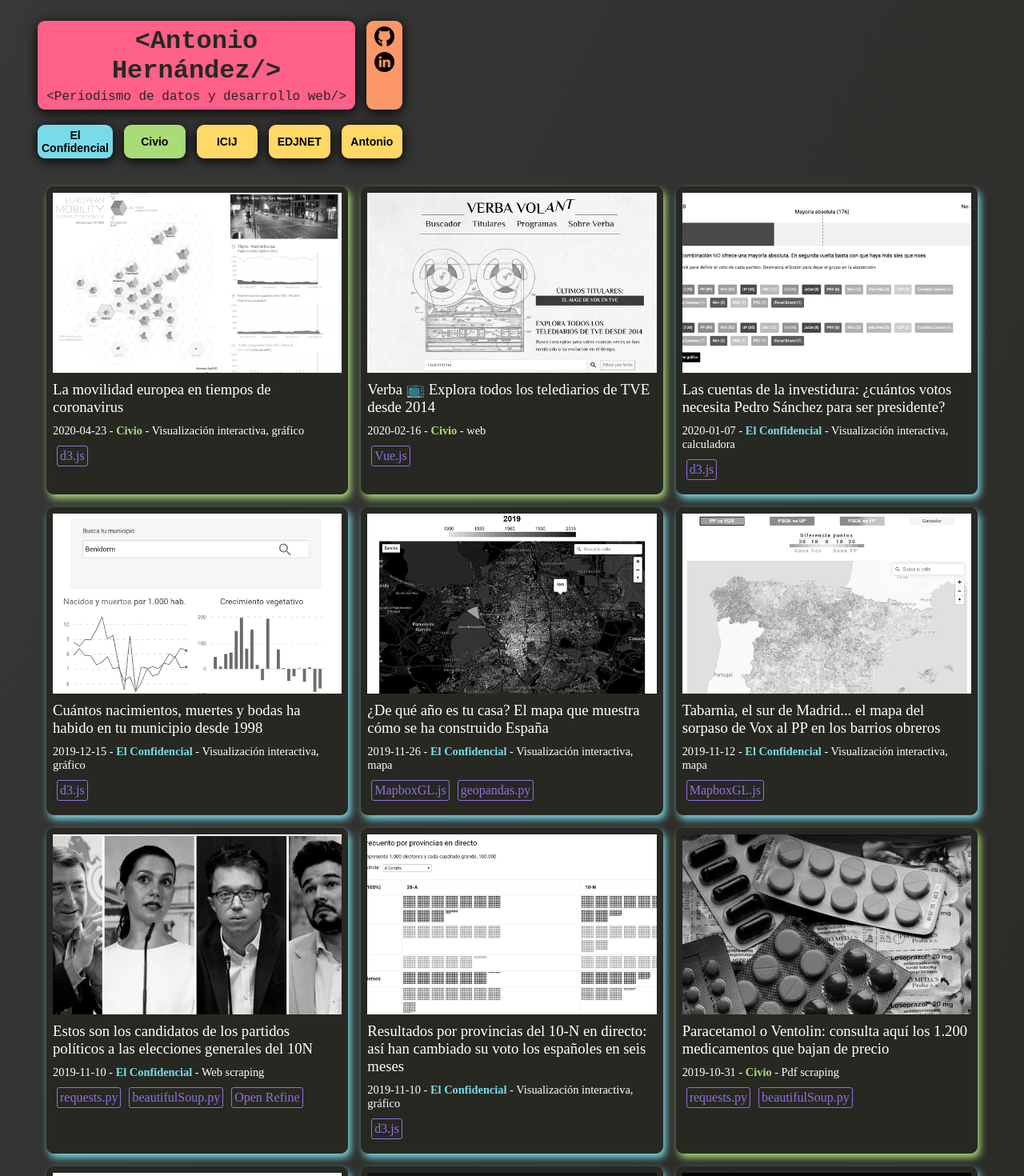
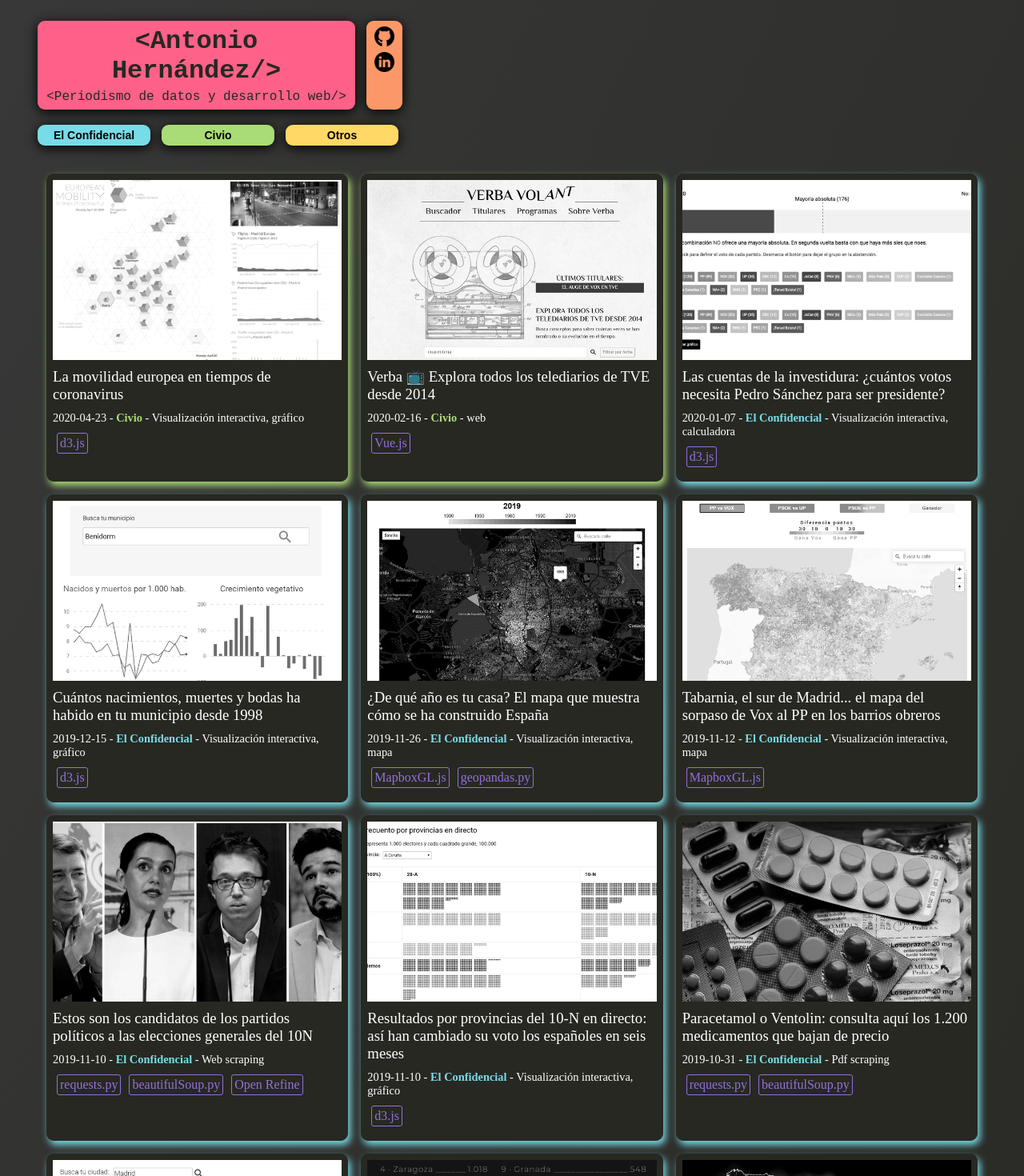
Before and after one commit to anerodata/portfolio, a Vue app: page / in a window 1280 px wide. Shown: the top 1470 px of the page at 80% size. Built offline with nearby package versions, Linux system fonts and the light colour scheme; a web font is replaced by a local one.

Commit message:
Changing filter component logic

```diff
--- a/src/components/FilterBtn.vue
+++ b/src/components/FilterBtn.vue
@@ -1,6 +1,6 @@
 <template>
 	<div id="filter_container">
-    <button class="filter_btn" v-for="org in orgs" :key="org.value" v-bind:class="[org.name.replace(' ', '-'), {'shown': org.show}]" v-on:click="filterItems(org)">
+    <button class="filter_btn" v-for="org in orgs" :key="org.value" :class="[org.name.replace(' ', '-'), {visible: org.visible}]" v-on:click="filterItems(org)">
       {{ org.name }}
     </button>
   </div>
@@ -13,19 +13,31 @@
 	    filterItems(org) {
 	      // Clean show attributte in all orgs unless the selected one
 	      this.orgs.forEach(d => {
-	        if (org != d)
-	          d.show = false
+	        if (org != d) {
+            d.visible = false
+          }
 	      })
-	      org.show = !org.show
-	      this.items.forEach(d => {
-	        // If org.show is true hid the cards that are not related to org...
-	        if(d['organización'] !== org.name && org.show) {
-	          d.show = false
-	          d.visible = false
-	        // ... else show everything or cards related to org
-	        } else {
-	          d.visible = true
-	        }
+	      org.visible = !org.visible
+	      this.items.forEach(item => {
+          if(org.name  === 'Otros') {
+            if(org.visible) {
+              if(!this.orgs.some(org => org.name === item['organización'])) {
+                item.visible = true
+              } else {
+                item.visible = false
+              }
+            } else {
+              item.visible = true
+            }
+          } else {
+            // If org.visible is true hid the cards that are not related to org...
+            if(item['organización'] !== org.name && org.visible) {
+              item.visible = false
+            // ... else show everything or cards related to org
+            } else {
+              item.visible = true
+            }
+          }
 	      })
 	    }
   	},
@@ -51,7 +63,7 @@
     box-shadow: 0px 3px 15px black;
   }
 
- .filter_btn.shown {
+ .filter_btn.visible {
     text-decoration: underline;
   }
 
--- a/src/components/Item.vue
+++ b/src/components/Item.vue
@@ -1,5 +1,5 @@
 <template>
-	<div class="item" v-bind:class="[classItem(), {'not-visible' : !item.visible}]">
+	<div class="item" :class="[classItem(), {'not-visible' : !item.visible}]">
 		<a :href="item.url" target="_blank">
   			<div class="item_header">
           <div class="item_img">
--- a/src/components/Items.vue
+++ b/src/components/Items.vue
@@ -24,27 +24,17 @@
       orgs: [
           {
             name: 'El Confidencial',
-            show: false
+            visible: false
           },
 
           {
             name: 'Civio',
-            show: false
+            visible: false
           },
 
           {
-            name: 'ICIJ',
-            show: false
-          },
-
-          {
-            name: 'EDJNET',
-            show: false
-          },
-
-          {
-            name: 'Antonio',
-            show: false
+            name: 'Otros',
+            visible: false
           }
         ]
       }
--- a/src/data/data.json
+++ b/src/data/data.json
@@ -60,7 +60,7 @@
 		"url": "https://www.elconfidencial.com/alma-corazon-vida/2019-10-31/bajan-precios-medicamentos-paracetamol-ventolin_2308239/",
 		"biblioteca": ["requests.py", "beautifulSoup.py"],
 		"tecnología": [{"key":"Python", "value":"py"}, {"key":"Open Refine", "value":"Open Refine"}],
-		"organización": "Civio",
+		"organización": "El Confidencial",
 		"descripción": "Pdf scraping",
 		"id": "6"
 	},
```
